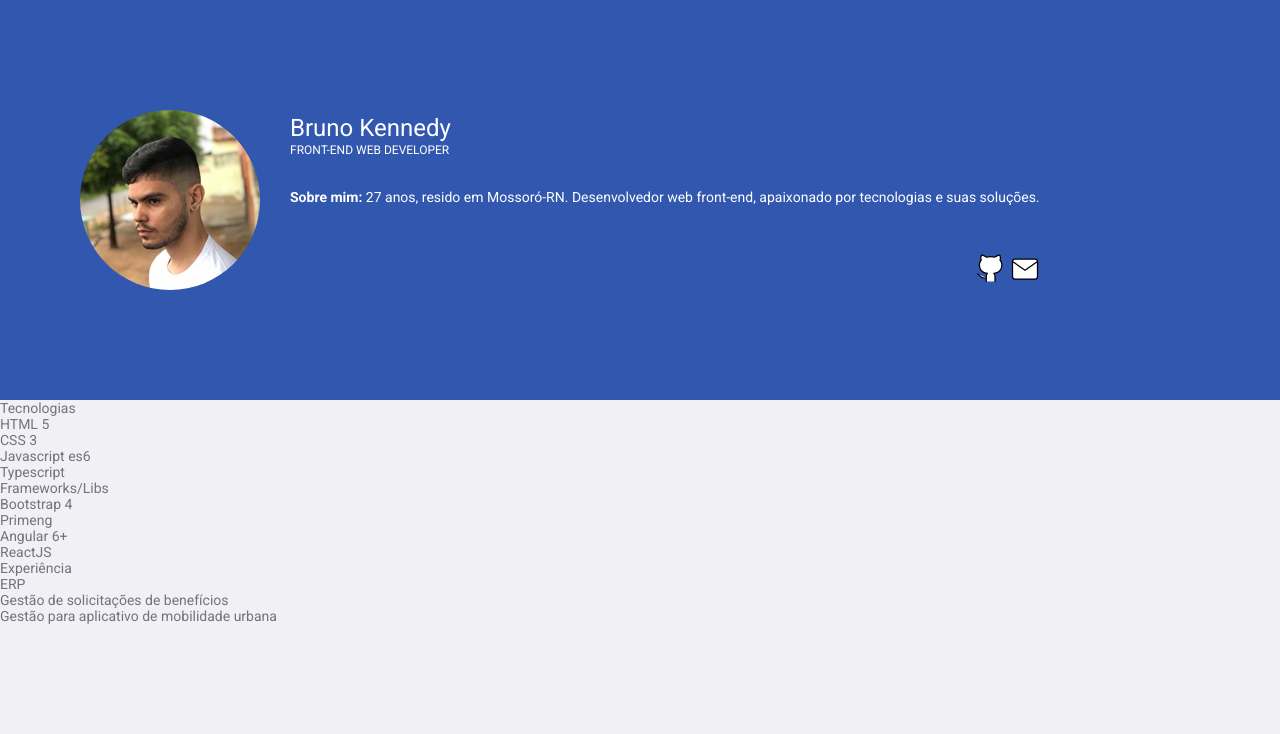
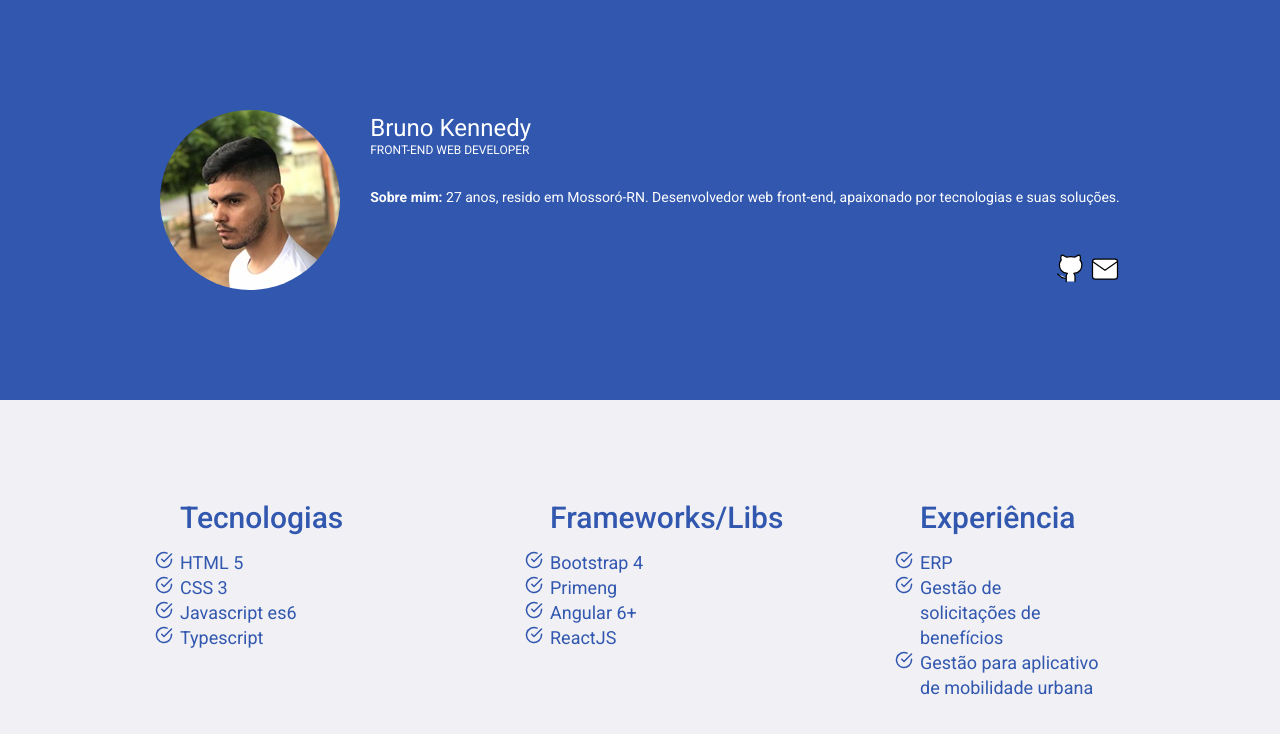
Before and after one commit to EstevamBruno/web-page, a plain HTML site: page index.html in a window 1280 px wide. Drawn offline with Linux system fonts and the light colour scheme.

Commit message:
Estilizando section de skills

```diff
--- a/styles.css
+++ b/styles.css
@@ -23,13 +23,15 @@ header {
   width: 100vw;
   height: 50vh;
   background-color: #3157af;
+
   display: flex;
+  justify-content: center;
   align-items: center;
-  padding: 0 80px;
 }
 
 header img {
   border-radius: 50%;
+  transition: box-shadow 0.2s;
 }
 
 header img:hover {
@@ -61,6 +63,7 @@ header div span + p {
 
 header div .social {
   height: 80px;
+
   display: flex;
   flex-direction: row;
   justify-content: flex-end;
@@ -79,3 +82,51 @@ header div .social a img {
 header div .social a img:hover {
   box-shadow: none;
 }
+
+/*
+  Infos Style
+*/
+
+.infos {
+  width: 100vw;
+  height: 50vh;
+
+  display: flex;
+  justify-content: space-evenly;
+  align-items: center;
+}
+
+.infos div {
+  width: 200px;
+  height: 200px;
+  padding: 5px 10px;
+
+  display: flex;
+  flex-direction: column;
+}
+
+.infos div ul {
+  list-style-image: url('./assets/icons/check-circle.svg');
+  color: #3157af;
+}
+
+.infos div ul li:first-child {
+  list-style: none;
+  font-size: 30px;
+  font-weight: 500;
+  margin-bottom: 20px;
+}
+
+.infos div ul li {
+  font-size: 18px;
+  line-height: 25px;
+  transition: opacity 0.2s;
+}
+
+.infos div ul li:hover {
+  opacity: 0.7;
+}
+
+/*
+  Social Style
+*/
```
